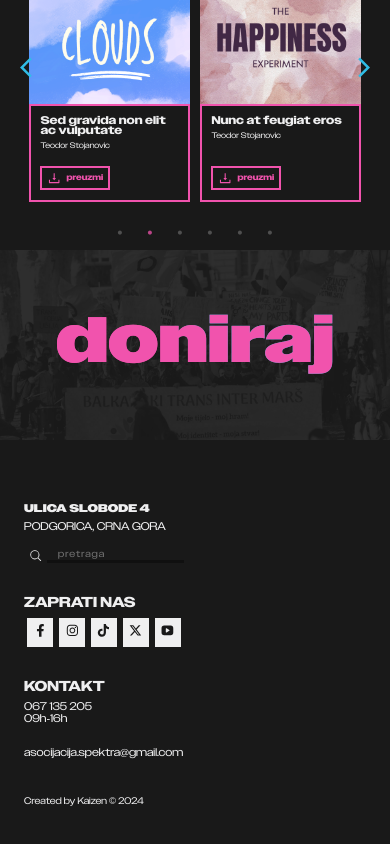
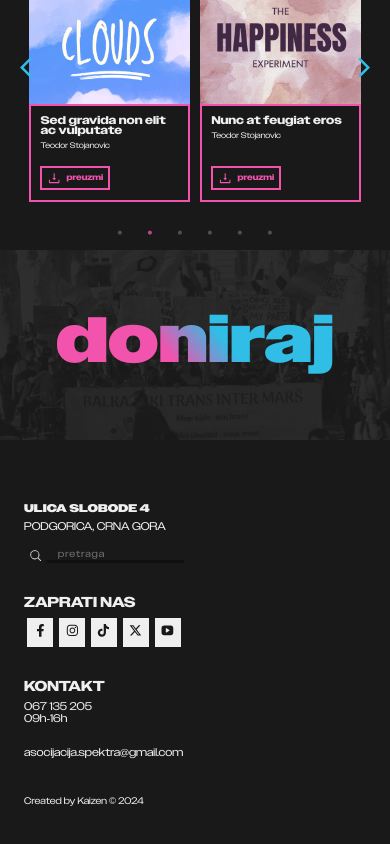
Before and after one commit to AticusFinch/spektra, a Next.js app: page / in a window 390 px wide. Shown: the part 1868-2712 px from the top of the page. Built offline with nearby package versions, Linux system fonts and the light colour scheme.

Commit message:
responsive

```diff
--- a/pages/components/extra.module.css
+++ b/pages/components/extra.module.css
@@ -106,11 +106,6 @@
     align-items: center;
     padding: 4rem 4rem;
   }
-
-  .donate-text {
-    -webkit-text-fill-color: var(--trans-pink);
-    text-decoration: none;
-  }
 }
 
 @media (max-width: 1024px) {
```
